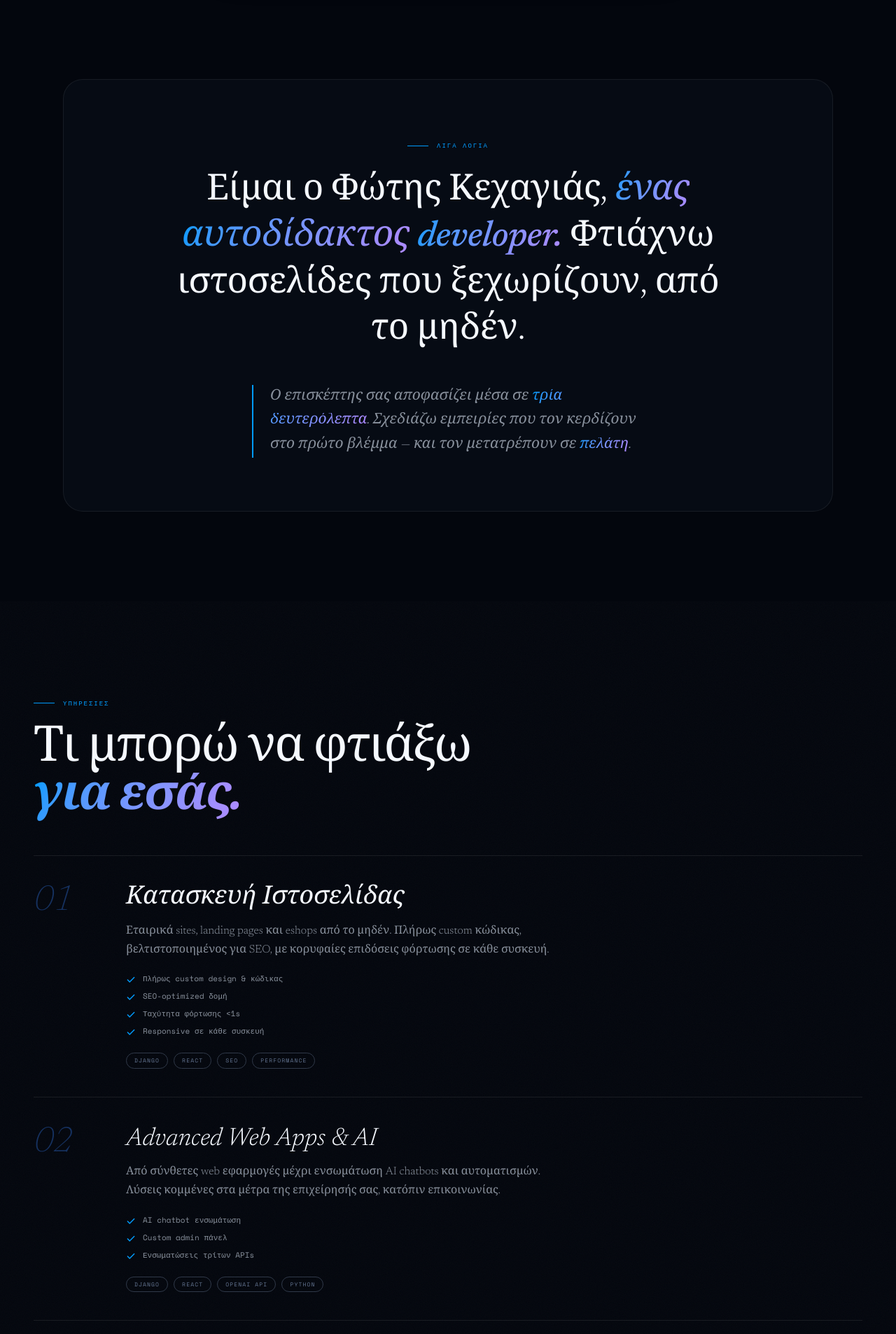
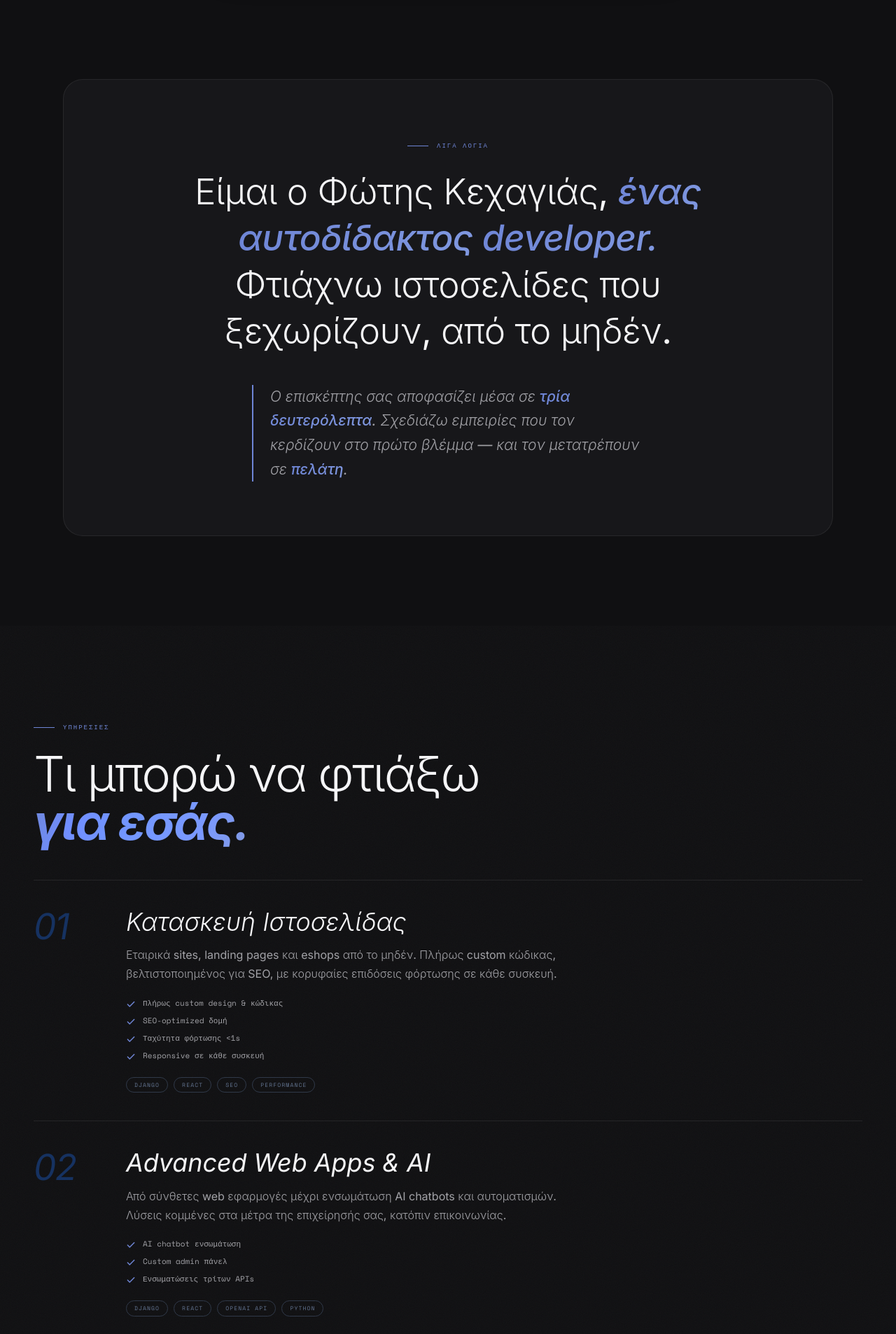
Before and after one commit to FotisKechagias/fkechagias.gr, a Django app: page / in a window 1280 px wide. Shown: the part 815-2721 px from the top of the page at 70% size. Run offline with Django 4.2, Linux system fonts and the light colour scheme; data that the repository does not hold is empty; some libraries are stand-ins or nearby versions.

Commit message:
Liquid glass redesign 1/N: new design-token system (:root) + Inter display font
Replaces the OKLCH blue/purple gradient palette with a single muted
accent (#6e85d6), dark #101012/#17171a surfaces, hairline borders,
a shared glass recipe and liquid-rim shadow variable. Legacy --c-*
names are kept as aliases (main.js injects inline styles referencing
--c-blue/--font-display). Swaps Newsreader (thin italic serif) for
Inter to support bold, tight-tracked headings. Adds @supports
fallback for backdrop-filter.

```diff
--- a/static/css/styles.css
+++ b/static/css/styles.css
@@ -3,33 +3,95 @@
    ═══════════════════════════════════════════════════════════════ */
 
 :root {
-  --c-blue:        oklch(0.68 0.20 250);
-  --c-blue-light:  oklch(0.75 0.18 240);
-  --c-blue-dim:    oklch(0.45 0.15 250);
-  --c-purple:      oklch(0.62 0.24 295);
-  --c-purple-light: oklch(0.72 0.18 295);
-  --c-cyan:        oklch(0.78 0.14 195);
-  --c-bg:          oklch(0.12 0.02 260);
-  --c-bg-elevated: oklch(0.15 0.022 260);
-  --c-surface:     oklch(0.16 0.02 260);
-  --c-border:      oklch(0.28 0.03 260);
-  --c-border-soft: oklch(0.30 0.02 260 / 0.5);
-  --c-text:        oklch(0.92 0.01 260);
-  --c-text-muted:  oklch(0.82 0.02 260);
-  --c-text-dim:    oklch(0.65 0.02 260);
-  --c-white:       oklch(0.98 0.01 260);
-  --font-display:  'Newsreader', Georgia, serif;
-  --font-body:     'Space Mono', 'Courier New', monospace;
-  --ease-out:      cubic-bezier(0.16, 1, 0.3, 1);
-  --ease-spring:   cubic-bezier(0.34, 1.56, 0.64, 1);
-  --transition:    0.35s var(--ease-out);
-  --radius-lg:     24px;
-  --radius-xl:     28px;
-  --glow-blue:     0 12px 48px oklch(0.60 0.22 250 / 0.32);
-  --glow-purple:   0 12px 48px oklch(0.55 0.24 295 / 0.28);
-  --shadow-card:   0 4px 24px oklch(0 0 0 / 0.25), 0 1px 0 oklch(1 0 0 / 0.04) inset;
-  --shadow-card-hover: 0 20px 60px oklch(0 0 0 / 0.45), 0 1px 0 oklch(1 0 0 / 0.06) inset;
-  --grad-accent:   linear-gradient(120deg, var(--c-blue) 0%, var(--c-purple-light) 100%);
+  /* ── Liquid Glass Design System ──────────────────────────────
+     Dark, unsaturated, single-accent. See MEMORY/spec for rules. */
+
+  /* Base surfaces */
+  --bg:              #101012;
+  --bg-elevated:     #17171a;
+  --surface:         #17171a;
+
+  /* Text — always light-on-dark */
+  --text:            #f5f5f7;
+  --text-body:       #e8e8ea;
+  --text-muted:      #a1a1a6;
+  --text-dim:        #a1a1a6;
+
+  /* Hairline borders — never solid grey */
+  --border:          rgba(255, 255, 255, 0.12);
+  --border-soft:     rgba(255, 255, 255, 0.08);
+
+  /* Single muted brand accent (blue) — only on primary CTAs / active states */
+  --accent:          #6e85d6;
+  --accent-hover:    #8098e0;
+  --accent-dim:      #4e5fa0;
+  --accent-ink:      #0b0e17;                 /* dark text on accent */
+  --accent-soft:     rgba(110, 133, 214, 0.14);
+  --accent-soft-border: rgba(110, 133, 214, 0.35);
+
+  /* Glass recipe — ONE recipe for every card/panel/container, no exceptions */
+  --glass-bg:        rgba(255, 255, 255, 0.06);
+  --glass-blur:      blur(16px);
+  --glass-border:    1px solid var(--border);
+  --glass-shadow:    0 8px 32px rgba(0, 0, 0, 0.28);
+
+  /* Liquid rim — layered inset light/dark mimicking a curved glass edge */
+  --rim: inset 0 1px 0 rgba(255, 255, 255, 0.16),
+         inset 0 -1px 0 rgba(0, 0, 0, 0.24),
+         0 1px 2px rgba(0, 0, 0, 0.14);
+  --rim-strong: inset 0 1.5px 0 rgba(255, 255, 255, 0.22),
+                inset 0 -1px 0 rgba(0, 0, 0, 0.28),
+                0 2px 4px rgba(0, 0, 0, 0.18);
+
+  /* Radius */
+  --radius-sm:       10px;
+  --radius-md:       16px;
+  --radius-lg:       24px;
+  --radius-xl:       28px;
+  --radius-pill:     999px;
+
+  /* Motion — subtle & fast, respects prefers-reduced-motion */
+  --ease:            cubic-bezier(.4, 0, .2, 1);
+  --ease-spring:     cubic-bezier(0.34, 1.56, 0.64, 1);
+  --transition:      0.25s var(--ease);
+
+  /* Typography */
+  --font-display:    'Inter', -apple-system, BlinkMacSystemFont, 'Segoe UI', sans-serif;
+  --font-body:       'Space Mono', 'Courier New', monospace;
+
+  /* ── Legacy aliases — DO NOT REMOVE.
+     static/js/main.js injects an inline style referencing var(--c-blue)
+     and var(--font-display) directly into the DOM; other rules across
+     both stylesheets still reference the --c-* names throughout. ── */
+  --c-blue:          var(--accent);
+  --c-blue-light:    var(--accent-hover);
+  --c-blue-dim:      var(--accent-dim);
+  --c-purple:        var(--accent);
+  --c-purple-light:  var(--accent-hover);
+  --c-cyan:          var(--accent-hover);
+  --c-bg:            var(--bg);
+  --c-bg-elevated:   var(--bg-elevated);
+  --c-surface:       var(--surface);
+  --c-border:        var(--border);
+  --c-border-soft:   var(--border-soft);
+  --c-text:          var(--text);
+  --c-text-muted:    var(--text-muted);
+  --c-text-dim:      var(--text-dim);
+  --c-white:         var(--text);
+  --ease-out:        var(--ease);
+  --glow-blue:       0 12px 48px rgba(110, 133, 214, 0.28);
+  --glow-purple:     0 12px 48px rgba(110, 133, 214, 0.20);
+  --shadow-card:     var(--glass-shadow);
+  --shadow-card-hover: 0 20px 60px rgba(0, 0, 0, 0.4), 0 1px 0 rgba(255, 255, 255, 0.06) inset;
+  --grad-accent:     var(--accent);
+}
+
+@supports not (backdrop-filter: blur(1px)) {
+  .nav-glass, .mobile-menu, #cookie-banner, .contact-form-minimal,
+  .xp-about-card, .pd-sidebar-block, .pl-card-link, .site-footer,
+  .btn-ghost {
+    background: var(--bg-elevated) !important;
+  }
 }
 
 *, *::before, *::after { box-sizing: border-box; margin: 0; padding: 0; }
--- a/templates/base.html
+++ b/templates/base.html
@@ -21,10 +21,10 @@
   <meta property="og:url" content="https://fkechagias.gr" />
   <meta property="og:image" content="{{ request.scheme }}://{{ request.get_host }}{% static 'images/logo.svg' %}" />
 
-  <!-- Fonts: Newsreader (Display/Editorial) + Space Mono (UI/Body) -->
+  <!-- Fonts: Inter (Display/UI) + Space Mono (labels/meta) -->
   <link rel="preconnect" href="https://fonts.googleapis.com" />
   <link rel="preconnect" href="https://fonts.gstatic.com" crossorigin />
-  <link href="https://fonts.googleapis.com/css2?family=Newsreader:ital,opsz,wght@0,6..72,200..800;1,6..72,200..800&family=Space+Mono:ital,wght@0,400;0,700;1,400&display=swap" rel="stylesheet" />
+  <link href="https://fonts.googleapis.com/css2?family=Inter:ital,wght@0,400..900;1,400..700&family=Space+Mono:ital,wght@0,400;0,700;1,400&display=swap" rel="stylesheet" />
 
   <!-- Three.js r160 -->
   <script src="https://cdn.jsdelivr.net/npm/three@0.160.0/build/three.min.js" defer></script>
```
